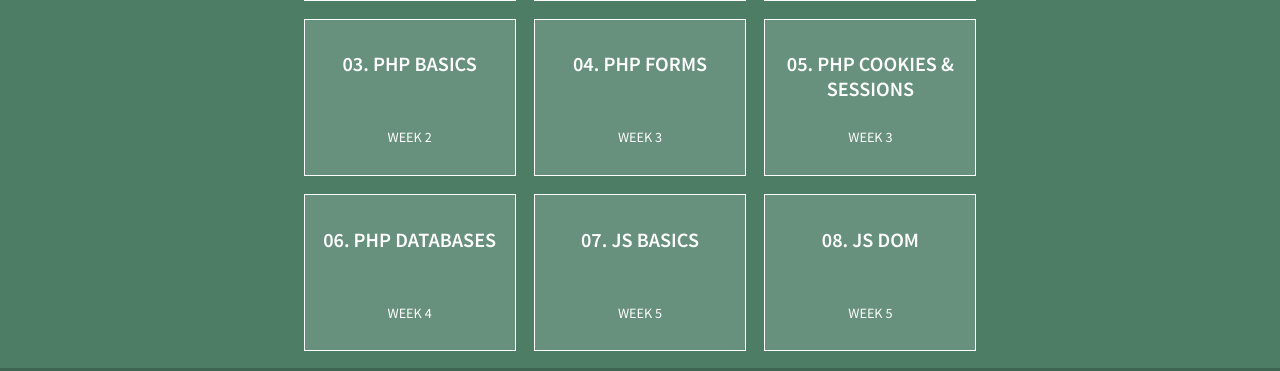
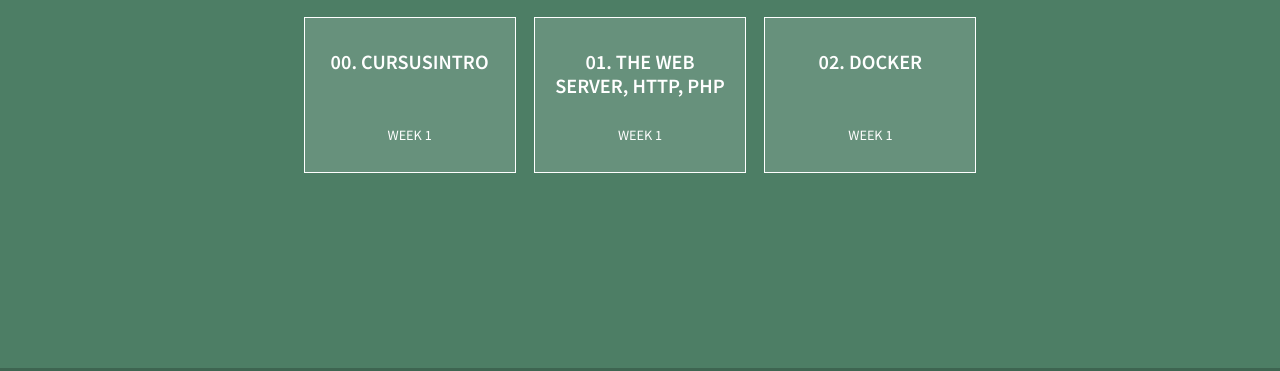
Before and after one commit to mjoris/workshops-wposad, a plain HTML site: page app/public/index.html in a window 1280 px wide. Shown: the part 429-800 px from the top of the page. Drawn offline with Linux system fonts and the light colour scheme.

Commit message:
Renaming slide series and hiding slides from week 2 on

```diff
--- a/app/public/index.html
+++ b/app/public/index.html
@@ -65,9 +65,9 @@
 						<small><br>00. Cursusintro<br><br><br><span class="week">week 1</span></small>
 					</p>
 				</a>
-				<a href="01.recap.webserver.html">
+				<a href="01.webserver.html">
 					<p class="minislide">
-						<small><br>01. Recap: the web<br>server, HTTP, PHP<br><br><span class="week">week 1</span></small>
+						<small><br>01. The web<br>server, HTTP, PHP<br><br><span class="week">week 1</span></small>
 					</p>
 				</a>
 				<a href="02.docker.html">
@@ -76,7 +76,7 @@
 					</p>
 				</a>
 			</div>
-			<div class="r-hstack">
+			<!--div class="r-hstack">
 				<a href="03.php.basics.html">
 					<p class="minislide">
 						<small><br>03. PHP basics<br><br><br><span class="week">week 2</span></small>
@@ -92,8 +92,8 @@
 						<small><br>05. PHP Cookies &amp;<br>Sessions<br><br><span class="week">week 3</span></small>
 					</p>
 				</a>
-			</div>
-			<div class="r-hstack">
+			</div-->
+			<!--div class="r-hstack">
 				<a href="06.databases.html">
 					<p class="minislide">
 						<small><br>06. PHP Databases<br><br><br><span class="week">week 4</span></small>
@@ -109,7 +109,7 @@
 						<small><br>08. JS DOM<br><br><br><span class="week">week 5</span></small>
 					</p>
 				</a>
-			</div>
+			</div-->
 		</section>
 	</div>
 </div>
```
Also changed, not shown: app/public/01.webserver.html (renamed from app/public/01.recap.webserver.html).
